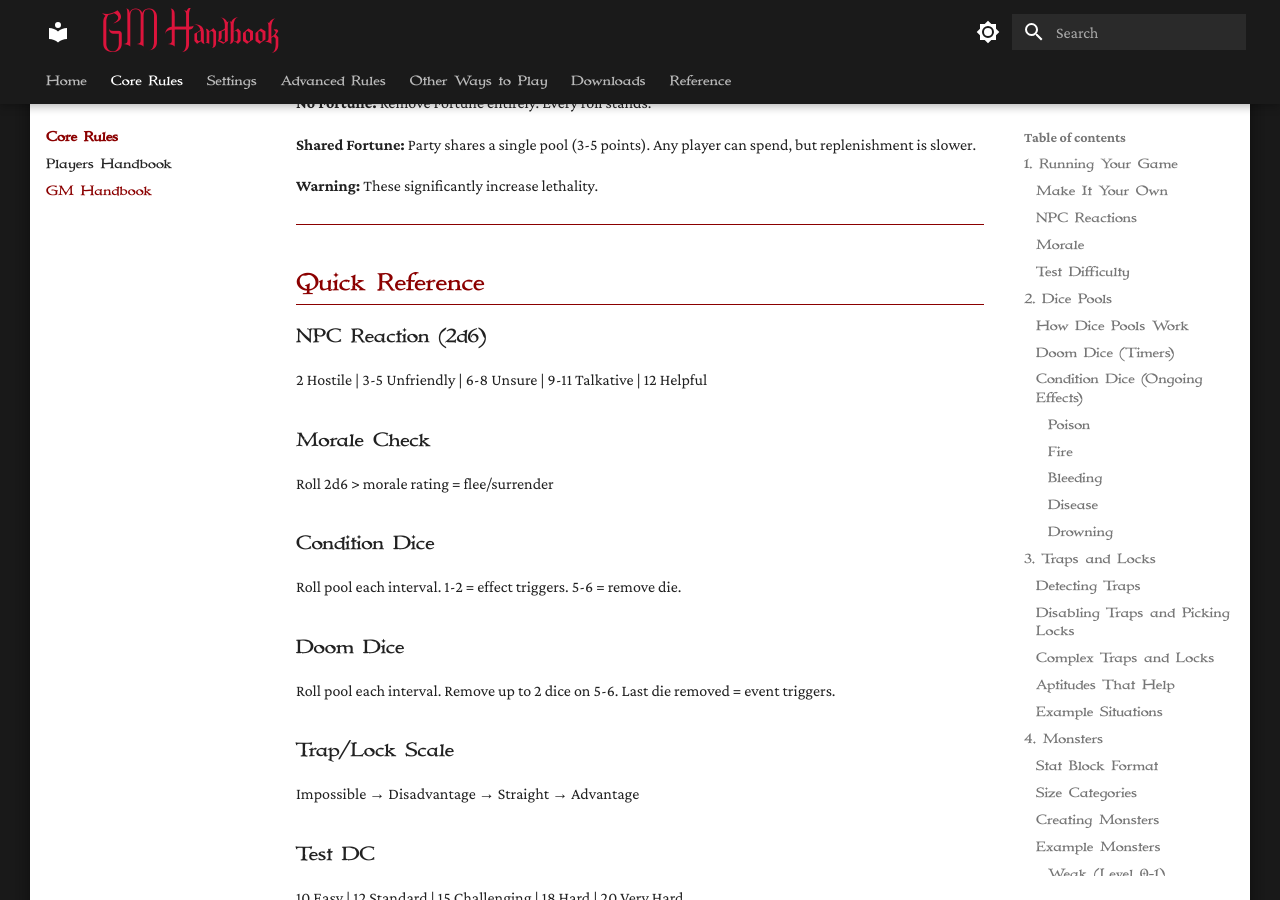
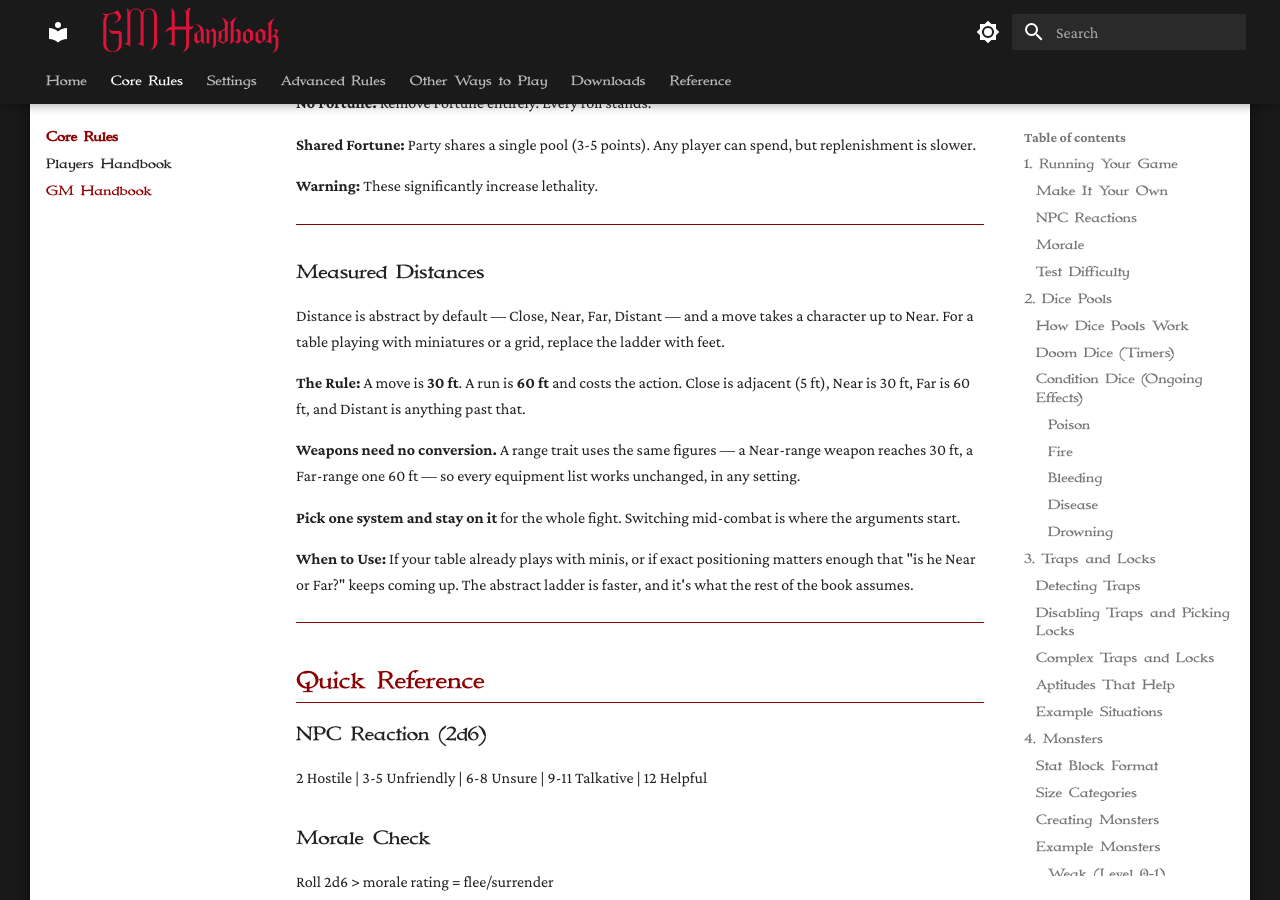
Before and after one commit to rathrpg/rath-rpg, an MkDocs documentation site: the page built from docs/GM Handbook.md, in a window 1280 px wide and 900 px high, scrolled down 12940 px. Built offline with MkDocs 1.6.1 and Material for MkDocs 9.7.7, drawn with Linux system fonts in a browser that asks for light colours.

Commit message:
Restore time units, move measured distances to GM optional rules
Players Handbook gains a Time table (round / turn / hour / day) beside
Distance, restoring the pairing the 1.0 rewrite dropped. It carries one line
1.0 didn't have: combat says "your turn" meaning a slice of a round, while the
exploration turn is 1-10 minutes, and it's the latter that durations and light
sources are counted in — Advanced Magic uses "for 1 turn" throughout with
nothing defining it.

The measured-distance system moves out of the Handbook into GM Handbook section
6, alongside Capped Explosions and Gritty Fortune, rewritten in that section's
style. The movement rate stays in the Handbook: it's core, and the movement
traits' "half speed" needs a speed to halve.

Co-Authored-By: Claude Opus 5 <noreply@anthropic.com>

```diff
--- a/docs/GM Handbook.md
+++ b/docs/GM Handbook.md
@@ -588,6 +588,29 @@ For deadlier campaigns, limit Fortune Points.
 
 ---
 
+### Measured Distances
+
+Distance is abstract by default — Close, Near, Far, Distant — and a move takes a
+character up to Near. For a table playing with miniatures or a grid, replace the
+ladder with feet.
+
+**The Rule:** A move is **30 ft**. A run is **60 ft** and costs the action.
+Close is adjacent (5 ft), Near is 30 ft, Far is 60 ft, and Distant is anything
+past that.
+
+**Weapons need no conversion.** A range trait uses the same figures — a
+Near-range weapon reaches 30 ft, a Far-range one 60 ft — so every equipment list
+works unchanged, in any setting.
+
+**Pick one system and stay on it** for the whole fight. Switching mid-combat is
+where the arguments start.
+
+**When to Use:** If your table already plays with minis, or if exact positioning
+matters enough that "is he Near or Far?" keeps coming up. The abstract ladder is
+faster, and it's what the rest of the book assumes.
+
+---
+
 ## Quick Reference
 
 ### NPC Reaction (2d6)
```
Also changed, not shown: docs/Players Handbook.md (+12 -2 lines).
